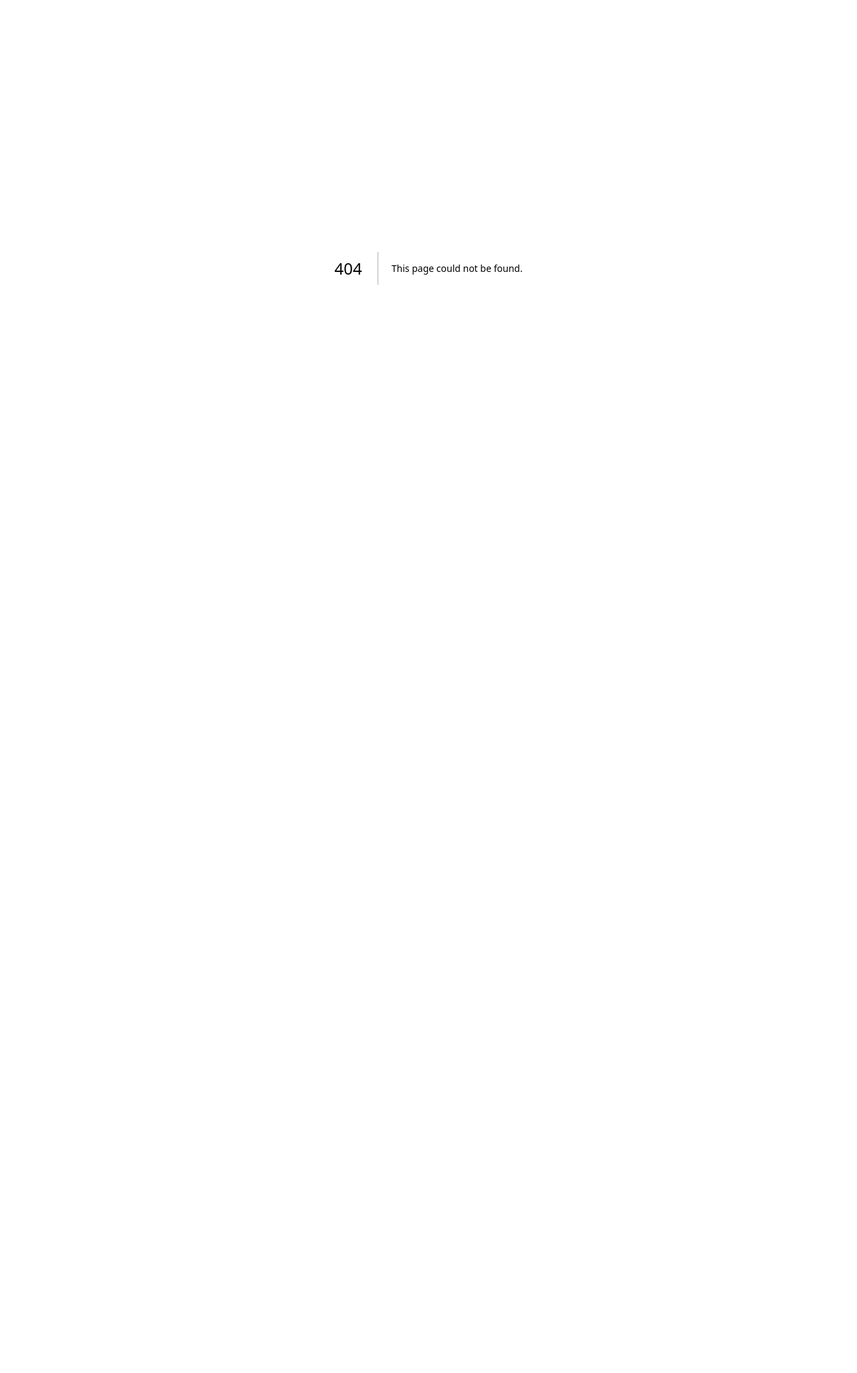
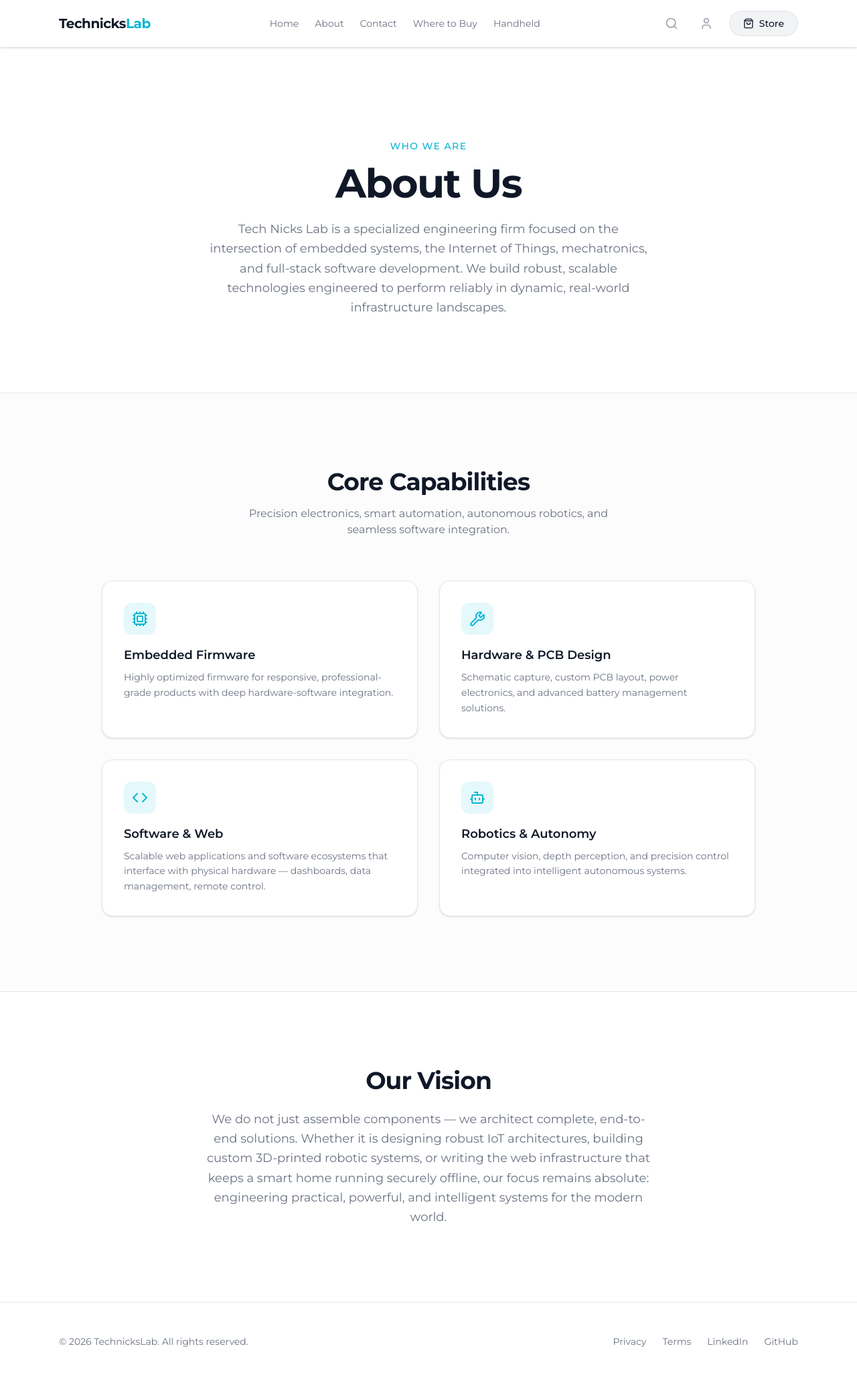
Before and after one commit to Techniks-lab/technicks-lab, a Next.js app: page /about in a window 1280 px wide. Before the commit this address had no page. Shown: the top 2050 px of the page at 67% size. Before the commit the page ends 800 px from the top, so only its background shows below. Built offline with nearby package versions, Linux system fonts and the light colour scheme.

Commit message:
feat: split About and Contact into separate pages

```diff
--- /dev/null
+++ b/src/app/about/page.tsx
@@ -0,0 +1,133 @@
+import { Header } from "@/components/Header";
+import { Cpu, Wrench, Code, Bot } from "lucide-react";
+import type { Metadata } from "next";
+
+export const metadata: Metadata = {
+  title: "About",
+  description:
+    "Learn about TechnicksLab — a specialized engineering firm focused on embedded systems, IoT, mechatronics, and full-stack software development.",
+  alternates: {
+    canonical: "/about",
+  },
+};
+
+const capabilities = [
+  {
+    icon: Cpu,
+    title: "Embedded Firmware",
+    text: "Highly optimized firmware for responsive, professional-grade products with deep hardware-software integration.",
+  },
+  {
+    icon: Wrench,
+    title: "Hardware & PCB Design",
+    text: "Schematic capture, custom PCB layout, power electronics, and advanced battery management solutions.",
+  },
+  {
+    icon: Code,
+    title: "Software & Web",
+    text: "Scalable web applications and software ecosystems that interface with physical hardware — dashboards, data management, remote control.",
+  },
+  {
+    icon: Bot,
+    title: "Robotics & Autonomy",
+    text: "Computer vision, depth perception, and precision control integrated into intelligent autonomous systems.",
+  },
+];
+
+export default function AboutPage() {
+  return (
+    <>
+      <Header forceVisible />
+      <main className="pt-24">
+        <section className="py-20 md:py-28">
+          <div className="mx-auto max-w-4xl px-6 text-center">
+            <p className="mb-4 text-sm font-medium uppercase tracking-widest text-primary">
+              Who We Are
+            </p>
+            <h1 className="text-4xl font-bold tracking-tight text-gray-900 md:text-6xl">
+              About Us
+            </h1>
+            <p className="mx-auto mt-6 max-w-2xl text-base leading-relaxed text-gray-500 md:text-lg">
+              Tech Nicks Lab is a specialized engineering firm focused on the
+              intersection of embedded systems, the Internet of Things,
+              mechatronics, and full-stack software development. We build
+              robust, scalable technologies engineered to perform reliably in
+              dynamic, real-world infrastructure landscapes.
+            </p>
+          </div>
+        </section>
+
+        <section className="border-t border-gray-200 bg-gray-50/50 py-20 md:py-28">
+          <div className="mx-auto max-w-5xl px-6">
+            <div className="mb-16 text-center">
+              <h2 className="text-3xl font-bold tracking-tight text-gray-900 md:text-4xl">
+                Core Capabilities
+              </h2>
+              <p className="mx-auto mt-4 max-w-xl text-gray-500">
+                Precision electronics, smart automation, autonomous robotics,
+                and seamless software integration.
+              </p>
+            </div>
+
+            <div className="grid gap-8 sm:grid-cols-2">
+              {capabilities.map((cap) => (
+                <div
+                  key={cap.title}
+                  className="rounded-2xl border border-gray-200 bg-white p-8 shadow-sm transition-all hover:shadow-md"
+                >
+                  <div className="mb-4 inline-flex rounded-xl bg-primary/10 p-3">
+                    <cap.icon className="h-6 w-6 text-primary" />
+                  </div>
+                  <h3 className="mb-2 text-lg font-semibold text-gray-900">
+                    {cap.title}
+                  </h3>
+                  <p className="text-sm leading-relaxed text-gray-500">
+                    {cap.text}
+                  </p>
+                </div>
+              ))}
+            </div>
+          </div>
+        </section>
+
+        <section className="border-t border-gray-200 py-20 md:py-28">
+          <div className="mx-auto max-w-4xl px-6 text-center">
+            <h2 className="text-3xl font-bold tracking-tight text-gray-900 md:text-4xl">
+              Our Vision
+            </h2>
+            <p className="mx-auto mt-6 max-w-2xl text-base leading-relaxed text-gray-500 md:text-lg">
+              We do not just assemble components — we architect complete,
+              end-to-end solutions. Whether it is designing robust IoT
+              architectures, building custom 3D-printed robotic systems, or
+              writing the web infrastructure that keeps a smart home running
+              securely offline, our focus remains absolute: engineering
+              practical, powerful, and intelligent systems for the modern world.
+            </p>
+          </div>
+        </section>
+      </main>
+
+      <footer className="border-t border-gray-200 bg-white py-12">
+        <div className="mx-auto flex max-w-6xl flex-col items-center justify-between gap-6 px-6 sm:flex-row">
+          <p className="text-sm text-gray-500">
+            &copy; {new Date().getFullYear()} TechnicksLab. All rights reserved.
+          </p>
+          <div className="flex gap-6 text-sm text-gray-500">
+            <a href="#" className="transition-colors hover:text-gray-900">
+              Privacy
+            </a>
+            <a href="#" className="transition-colors hover:text-gray-900">
+              Terms
+            </a>
+            <a href="#" className="transition-colors hover:text-gray-900">
+              LinkedIn
+            </a>
+            <a href="#" className="transition-colors hover:text-gray-900">
+              GitHub
+            </a>
+          </div>
+        </div>
+      </footer>
+    </>
+  );
+}
--- a/src/app/contact/page.tsx
+++ b/src/app/contact/page.tsx
@@ -1,5 +1,5 @@
 import { Header } from "@/components/Header";
-import { Mail, Cpu, Wrench, Code, Bot } from "lucide-react";
+import { Mail } from "lucide-react";
 import type { Metadata } from "next";
 
 export const metadata: Metadata = {
@@ -10,29 +10,6 @@ export const metadata: Metadata = {
     canonical: "/contact",
   },
 };
-
-const capabilities = [
-  {
-    icon: Cpu,
-    title: "Embedded Firmware",
-    text: "Highly optimized firmware for responsive, professional-grade products with deep hardware-software integration.",
-  },
-  {
-    icon: Wrench,
-    title: "Hardware & PCB Design",
-    text: "Schematic capture, custom PCB layout, power electronics, and advanced battery management solutions.",
-  },
-  {
-    icon: Code,
-    title: "Software & Web",
-    text: "Scalable web applications and software ecosystems that interface with physical hardware — dashboards, data management, remote control.",
-  },
-  {
-    icon: Bot,
-    title: "Robotics & Autonomy",
-    text: "Computer vision, depth perception, and precision control integrated into intelligent autonomous systems.",
-  },
-];
 
 export default function ContactPage() {
   return (
@@ -48,70 +25,6 @@ export default function ContactPage() {
               Contact
             </h1>
             <p className="mx-auto mt-6 max-w-2xl text-base leading-relaxed text-gray-500 md:text-lg">
-              Tech Nicks Lab is a specialized engineering firm focused on the
-              intersection of embedded systems, the Internet of Things,
-              mechatronics, and full-stack software development. We build
-              robust, scalable technologies engineered to perform reliably in
-              dynamic, real-world infrastructure landscapes.
-            </p>
-          </div>
-        </section>
-
-        <section className="border-t border-gray-200 bg-gray-50/50 py-20 md:py-28">
-          <div className="mx-auto max-w-5xl px-6">
-            <div className="mb-16 text-center">
-              <h2 className="text-3xl font-bold tracking-tight text-gray-900 md:text-4xl">
-                Core Capabilities
-              </h2>
-              <p className="mx-auto mt-4 max-w-xl text-gray-500">
-                Precision electronics, smart automation, autonomous robotics,
-                and seamless software integration.
-              </p>
-            </div>
-
-            <div className="grid gap-8 sm:grid-cols-2">
-              {capabilities.map((cap) => (
-                <div
-                  key={cap.title}
-                  className="rounded-2xl border border-gray-200 bg-white p-8 shadow-sm transition-all hover:shadow-md"
-                >
-                  <div className="mb-4 inline-flex rounded-xl bg-primary/10 p-3">
-                    <cap.icon className="h-6 w-6 text-primary" />
-                  </div>
-                  <h3 className="mb-2 text-lg font-semibold text-gray-900">
-                    {cap.title}
-                  </h3>
-                  <p className="text-sm leading-relaxed text-gray-500">
-                    {cap.text}
-                  </p>
-                </div>
-              ))}
-            </div>
-          </div>
-        </section>
-
-        <section className="border-t border-gray-200 py-20 md:py-28">
-          <div className="mx-auto max-w-4xl px-6 text-center">
-            <h2 className="text-3xl font-bold tracking-tight text-gray-900 md:text-4xl">
-              Our Vision
-            </h2>
-            <p className="mx-auto mt-6 max-w-2xl text-base leading-relaxed text-gray-500 md:text-lg">
-              We do not just assemble components — we architect complete,
-              end-to-end solutions. Whether it is designing robust IoT
-              architectures, building custom 3D-printed robotic systems, or
-              writing the web infrastructure that keeps a smart home running
-              securely offline, our focus remains absolute: engineering
-              practical, powerful, and intelligent systems for the modern world.
-            </p>
-          </div>
-        </section>
-
-        <section className="border-t border-gray-200 bg-gray-50/50 py-20 md:py-28">
-          <div className="mx-auto max-w-4xl px-6 text-center">
-            <h2 className="text-3xl font-bold tracking-tight text-gray-900 md:text-4xl">
-              Reach Out
-            </h2>
-            <p className="mx-auto mt-4 max-w-xl text-gray-500">
               Have a project in mind or want to discuss a collaboration?
               We would love to hear from you.
             </p>
--- a/src/app/sitemap.ts
+++ b/src/app/sitemap.ts
@@ -11,6 +11,18 @@ export default function sitemap(): MetadataRoute.Sitemap {
       changeFrequency: "weekly" as const,
       priority: 1,
     },
+    {
+      url: `${BASE_URL}/about`,
+      lastModified: new Date(),
+      changeFrequency: "monthly" as const,
+      priority: 0.8,
+    },
+    {
+      url: `${BASE_URL}/contact`,
+      lastModified: new Date(),
+      changeFrequency: "monthly" as const,
+      priority: 0.8,
+    },
   ];
 
   const productPages = products.map((product) => ({
--- a/src/components/Header.tsx
+++ b/src/components/Header.tsx
@@ -10,11 +10,11 @@ interface NavLink {
 }
 
 const links: NavLink[] = [
-  { label: "Home", href: "#" },
-  { label: "About", href: "#about" },
+  { label: "Home", href: "/" },
+  { label: "About", href: "/about" },
   { label: "Contact", href: "/contact" },
-  { label: "Where to Buy", href: "#buy" },
-  { label: "Handheld", href: "#handheld" },
+  { label: "Where to Buy", href: "/contact" },
+  { label: "Handheld", href: "/contact" },
 ];
 
 export const Header = ({ forceVisible = false }: { forceVisible?: boolean } = {}) => {
--- a/src/components/HeroCarousel.tsx
+++ b/src/components/HeroCarousel.tsx
@@ -19,11 +19,11 @@ interface NavLink {
 }
 
 const navLinks: NavLink[] = [
-  { label: "Home", href: "#" },
-  { label: "About", href: "#about" },
+  { label: "Home", href: "/" },
+  { label: "About", href: "/about" },
   { label: "Contact", href: "/contact" },
-  { label: "Where to Buy", href: "#buy" },
-  { label: "Handheld", href: "#handheld" },
+  { label: "Where to Buy", href: "/contact" },
+  { label: "Handheld", href: "/contact" },
 ];
 
 interface Slide {
```
Also changed, not shown: src/app/layout.tsx (line endings or trailing spaces), 1 other file (tests, documents, lock files or other folders).
